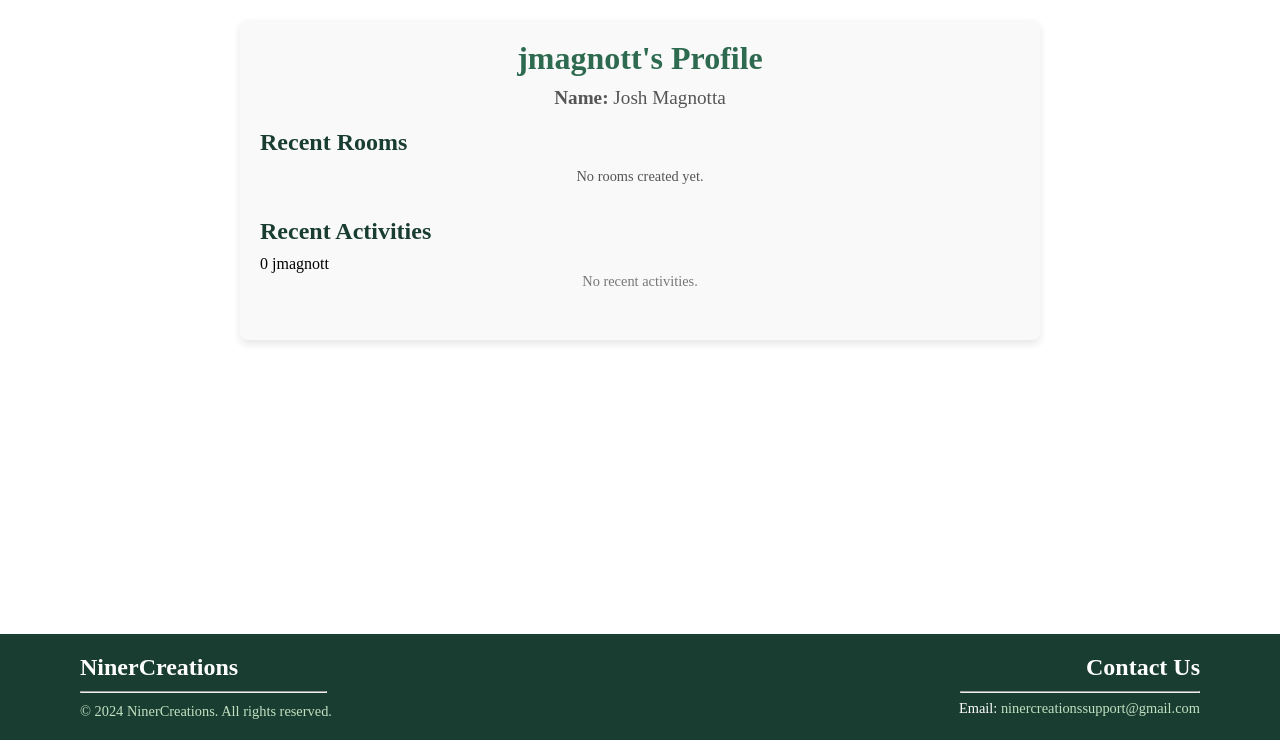
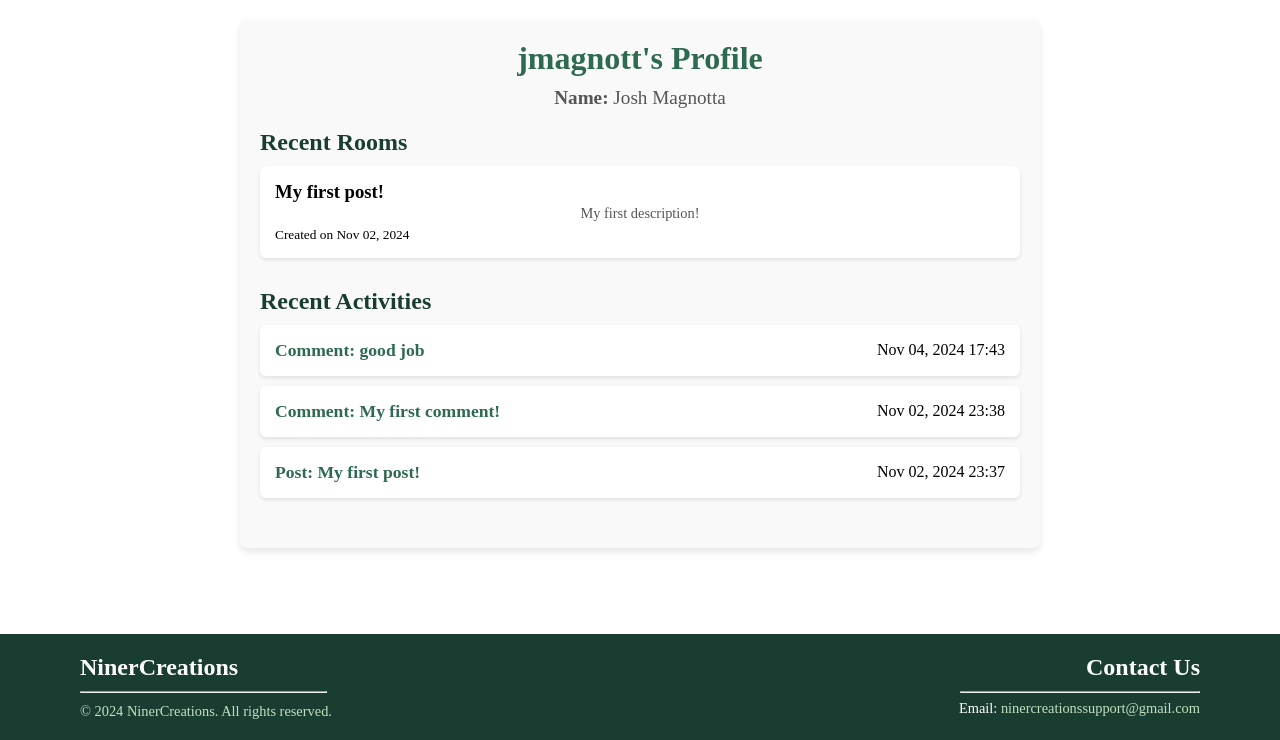
Before and after one commit to JoshMagnotta/NinerCreations, a Django app: page /profile/ in a window 1280 px wide. Shown: the part 60-800 px from the top of the page. Run offline with Django 5.2, Linux system fonts and the light colour scheme; a user stored in the database is signed in; data comes from the database, SQL or seed files in the repository.

Commit message:
current state with recent activity and in working order for recent rooms

```diff
--- a/NinerCreations/NinerCreations/models.py
+++ b/NinerCreations/NinerCreations/models.py
@@ -1,5 +1,4 @@
 # models.py
-
 from django.db import models
 from django.contrib.auth.models import User
 
@@ -29,34 +28,17 @@ class Comment(models.Model):
     def activity_type(self):
         return "Comment"
 
-class UserProfile(models.Model):
-    user = models.OneToOneField(User, on_delete=models.CASCADE)
-    bio = models.TextField(blank=True, default='')
-
-    def __str__(self):
-        return self.user.username
-
-class Room(models.Model):
-    name = models.CharField(max_length=100)
-    description = models.TextField(blank=True)
-    created_by = models.ForeignKey(User, on_delete=models.CASCADE, related_name="rooms")
-    created_at = models.DateTimeField(auto_now_add=True)
-
-    def __str__(self):
-        return self.name
-
 class Activity(models.Model):
     ACTION_CHOICES = [
         ('CREATED_ROOM', 'Created a Room'),
         ('CREATED_POST', 'Created a Post'),
-        # Add other activity types as needed
     ]
 
     user = models.ForeignKey(User, on_delete=models.CASCADE, related_name="activities")
     action = models.CharField(max_length=20, choices=ACTION_CHOICES)
     post = models.ForeignKey(Post, on_delete=models.CASCADE, null=True, blank=True)
     comment = models.ForeignKey(Comment, on_delete=models.CASCADE, null=True, blank=True)
-    room = models.ForeignKey(Room, on_delete=models.CASCADE, null=True, blank=True)
+    # room = models.ForeignKey(Post, on_delete=models.CASCADE, null=True, blank=True)
     timestamp = models.DateTimeField(auto_now_add=True)
 
     def __str__(self):
--- a/NinerCreations/NinerCreations/templates/base/profile.html
+++ b/NinerCreations/NinerCreations/templates/base/profile.html
@@ -11,8 +11,9 @@
             <ul>
             {% for room in recent_rooms %}
                 <li>
-                    <strong>{{ room.name }}</strong> - Created on {{ room.created_at|date:"M d, Y" }}
-                    <p>{{ room.description }}</p>
+                    <h3>{{ room.title }}</h3>
+                    <p>{{ room.content }}</p>
+                    <small>Created on {{ room.created_at|date:"M d, Y" }}</small>
                 </li>
             {% endfor %}
             </ul>
@@ -23,48 +24,24 @@
 
     <h2>Recent Activities</h2>
     <div class="recent-activities">
-        {{ recent_activities|length }}
-        {{ activity.author.username }}
-        {{ user.username }}
         {% if recent_activities %}
             <ul>
             {% for activity in recent_activities %}
-            <!-- {% if activity.user == user_profile.user %}
                 <li>
-                    {% if activity.post %}
-                        <strong>{{ activity.post.title }}</strong>
-                    {% elif activity.comment %}
-                        <strong>{{ activity.comment.content|truncatewords:10 }}</strong>
+                    {% if activity.activity_type == "Post" %}
+                        <strong>Post: {{ activity.title }}</strong>
+                    {% elif activity.activity_type == "Comment" %}
+                        <strong>Comment: {{ activity.content|truncatewords:10 }}</strong>
                     {% endif %}
                     <div>
-                        {{ activity.timestamp|date:"M d, Y H:i" }} - {{ activity.get_action_display }}
-                        {% if activity.room %}
-                            in room <strong>{{ activity.room.name }}</strong>
-                        {% elif activity.post %}
-                            on post <strong>{{ activity.post.title }}</strong>
-                        {% endif %}
+                        {{ activity.created_at|date:"M d, Y H:i" }}
                     </div>
-                </li>
-            {% endif %} -->
-            <li>
-                {% if activity.action == 'CREATED_POST' %}
-                    <strong>{{ activity.post.title }}</strong>
-                    <div>
-                        {{ activity.timestamp|date:"M d, Y H:i" }} - Created a post
-                    </div>
-                {% elif activity.action == 'COMMENTED' %}
-                    <strong>{{ activity.comment.content|truncatewords:10 }}</strong>
-                    <div>
-                        {{ activity.timestamp|date:"M d, Y H:i" }} - Commented on post <strong>{{ activity.post.title }}</strong>
-                    </div>
-                {% endif %}
                 </li>
             {% endfor %}
             </ul>
         {% else %}
             <p>No recent activities.</p>
         {% endif %}
-
     </div>
 </div>
 {% endblock %}
--- a/NinerCreations/NinerCreations/urls.py
+++ b/NinerCreations/NinerCreations/urls.py
@@ -22,7 +22,7 @@ from .views import profile_view
 urlpatterns = [
     path('', views.home_view, name='home'),
     path('post/<int:post_id>/', views.post_detail, name='post_detail'),  # New URL pattern for post detail
-    path('profile/', views.profile, name='profile'),
+    path('profile/', views.profile_view, name='profile'),
     path('settings/', views.settings, name='settings'),
     path('login/', views.login, name='login'),
     path('admin/', admin.site.urls, name='admin'),
--- a/NinerCreations/NinerCreations/views.py
+++ b/NinerCreations/NinerCreations/views.py
@@ -3,7 +3,7 @@ from django.db.models import Q
 from django.utils import timezone
 from django.contrib.auth.decorators import login_required
 from django.shortcuts import render, get_object_or_404, redirect
-from .models import Post, UserProfile, Room, Activity
+from .models import Post, Activity
 
 def post_detail(request, post_id):
     # Retrieve the specific post using the provided post_id
@@ -48,11 +48,12 @@ def home_view(request):
         'recent_activities': recent_activities
     })
 
-def profile_view(request, pk):
-    user_profile = get_object_or_404(UserProfile, user__pk=pk)
-    recent_rooms = Room.objects.filter(created_by=user_profile.user).order_by('-created_at')[:5]  # Last 5 rooms
-    recent_posts = Post.objects.filter(author=user_profile.user).order_by('-created_at')[:10]
-    recent_comments = Comment.objects.filter(author=user_profile.user).order_by('-created_at')[:10]
+@login_required
+def profile_view(request):
+    user = request.user
+    recent_rooms = Post.objects.filter(author=user).order_by('-created_at')[:5]  # Last 5 rooms
+    recent_posts = Post.objects.filter(author=user).order_by('-created_at')[:10]
+    recent_comments = Comment.objects.filter(author=user).order_by('-created_at')[:10]
 
     # Combine posts and comments, then sort by created_at to get the 10 most recent activities
     recent_activities = sorted(
@@ -62,7 +63,7 @@ def profile_view(request, pk):
     )[:10]
 
     context = {
-        'user_profile': user_profile,
+        'user': user,
         'recent_rooms': recent_rooms,
         'recent_activities': recent_activities,
     }
```
Also changed, not shown: NinerCreations/NinerCreations/migrations/0005_activity_comment_delete_userprofile.py (added), NinerCreations/NinerCreations/migrations/0006_remove_activity_room_delete_room.py (added), NinerCreations/db.sqlite3. Lines whose indentation alone changed are shown as unchanged.
